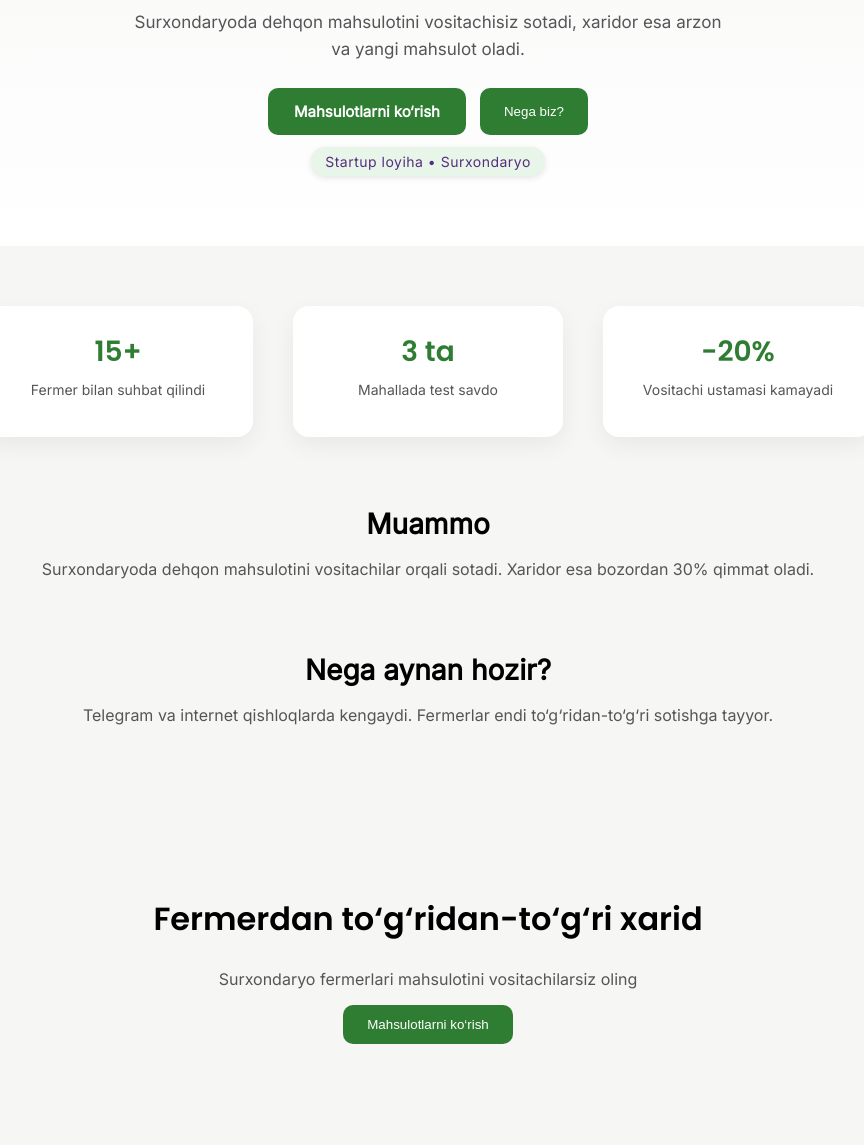
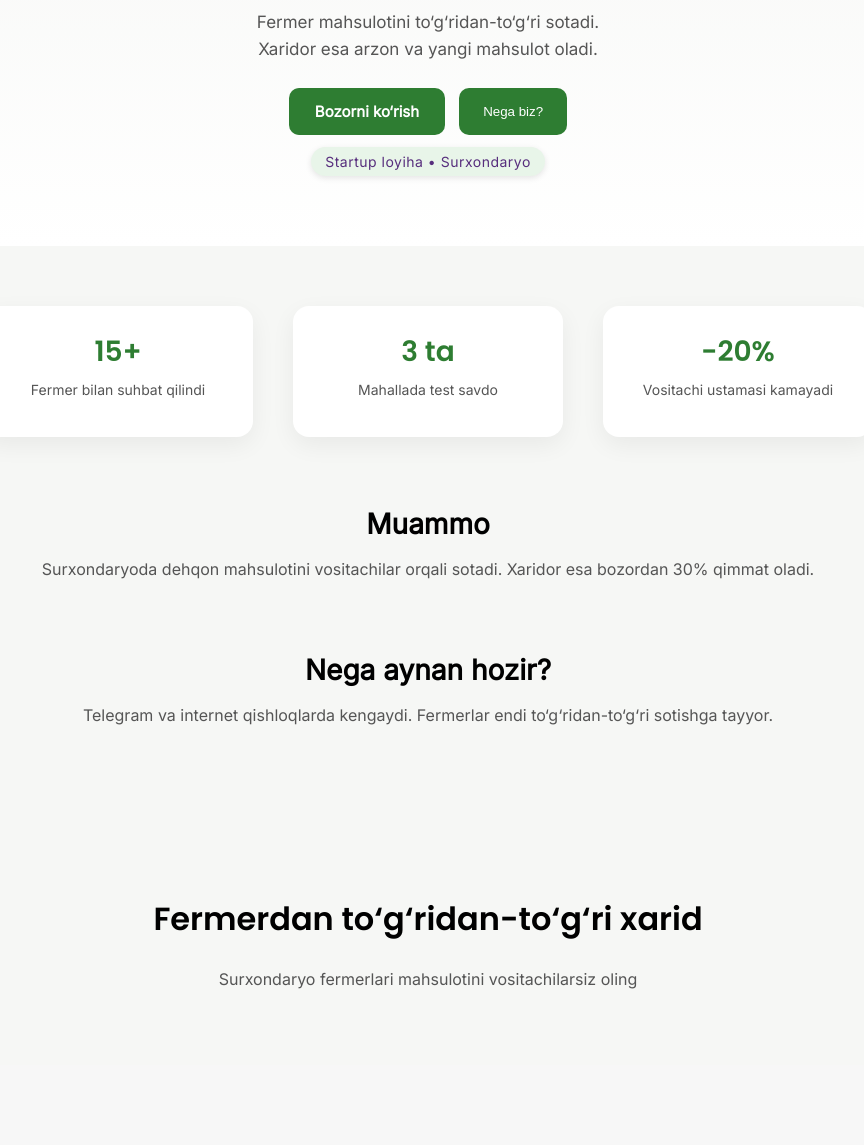
Before and after one commit to qilichbek0101/smart-dehqon, a website: page index.html in a window 1280 px wide. Shown: the part 342-1487 px from the top of the page, without its empty margins (212-1076 px from the left). Drawn offline with Linux system fonts and the light colour scheme; no server answers.

Commit message:
yangito'liq sayt

```diff
--- a/index.html
+++ b/index.html
@@ -28,12 +28,12 @@
   <div class="hero-content">
     <h1>Vositachisiz qishloq mahsulotlari bozori</h1>
     <p>
-      Surxondaryoda dehqon mahsulotini vositachisiz sotadi,
-      xaridor esa arzon va yangi mahsulot oladi.
+      Fermer mahsulotini to‘g‘ridan-to‘g‘ri sotadi. <br>
+      Xaridor esa arzon va yangi mahsulot oladi.
     </p>
 
     <div class="hero-buttons">
-      <a href="products.html" class="hero-btn primary">Mahsulotlarni ko‘rish</a>
+      <a href="products.html" class="hero-btn primary">Bozorni ko‘rish</a>
       <button class="why-btn">Nega biz?</button>
     </div>
 
@@ -79,12 +79,10 @@
 <section class="hero">
   <h1>Fermerdan to‘g‘ridan-to‘g‘ri xarid</h1>
   <p>Surxondaryo fermerlari mahsulotini vositachilarsiz oling</p>
-  <button onclick="location.href='products.html'">
-    Mahsulotlarni ko‘rish
-  </button>
+
 </section>
 
-<section class="products-preview">
+<!-- <section class="products-preview">
   <h2>Yangi mahsulotlar</h2>
 
   <div class="products">
@@ -112,7 +110,7 @@
     </div>
 
   </div>
-</section>
+</section> -->
 
   <div class="popup" id="popup">
   <div class="popup-box">
```
Also changed, not shown: 2 other files.
